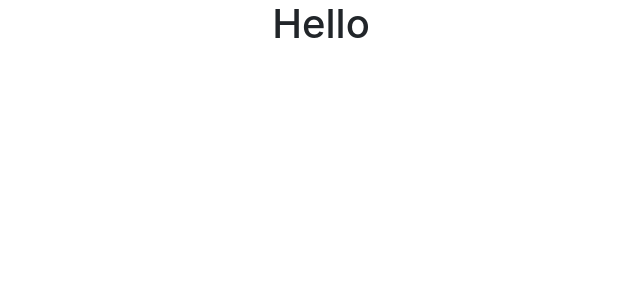
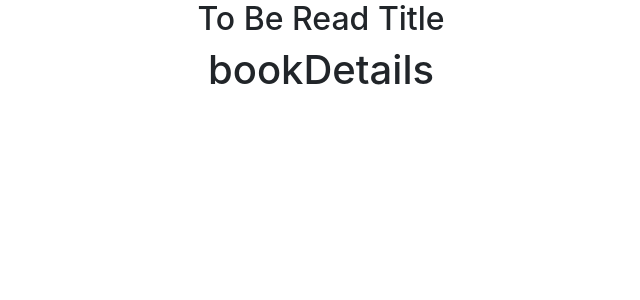
Before and after one commit to anniearcher123/The-Last-Chapter, a React (Create React App) app in the folder tbr-react-project/: page /book/1 in a window 1280 px wide. Shown: the top 300 px of the page, without its empty margins (319-959 px from the left). Built offline with nearby package versions, Linux system fonts and the light colour scheme.

Commit message:
Added components and routes

```diff
--- a/tbr-react-project/src/App.js
+++ b/tbr-react-project/src/App.js
@@ -1,9 +1,20 @@
+import { BrowserRouter as Router, Routes, Route } from 'react-router-dom';
 import './App.css';
+import Header from "./containers/header";
+import BookListing from './containers/book-listing';
+import BookDetails from './containers/book-details';
 
 function App() {
   return (
     <div className="App">
-      <h1>Hello</h1>
+      <Router>
+        <Header />
+        <Routes>
+          <Route path="/" exact element={<BookListing/>} />
+          <Route path="/book/:bookId" exact element={<BookDetails/>} />
+          <Route>404 Not Found</Route>
+        </Routes>
+      </Router>
     </div>
   );
 }
--- /dev/null
+++ b/tbr-react-project/src/containers/book-details.js
@@ -0,0 +1,11 @@
+import React from 'react';
+
+const bookDetails = () => {
+    return(
+        <div>
+            <h1>bookDetails</h1>
+        </div>
+    )
+}
+
+export default bookDetails;
--- /dev/null
+++ b/tbr-react-project/src/containers/book-listing.js
@@ -0,0 +1,11 @@
+import React from 'react';
+
+const bookListing = () => {
+    return(
+        <div>
+            <h1>bookListing</h1>
+        </div>
+    )
+}
+
+export default bookListing;
--- /dev/null
+++ b/tbr-react-project/src/containers/header.js
@@ -0,0 +1,13 @@
+import React from 'react';
+
+const Header = () => {
+    return (
+        <div>
+            <div>
+            <   h2>To Be Read Title</h2>
+            </div>
+        </div>
+    )
+}
+
+export default Header
--- a/tbr-react-project/src/index.js
+++ b/tbr-react-project/src/index.js
@@ -1,11 +1,15 @@
 import React from 'react';
 import ReactDOM from 'react-dom/client';
 import './index.css';
+import {Provider} from 'react-redux';
 import App from './App';
+import store from './redux/store';
 
 const root = ReactDOM.createRoot(document.getElementById('root'));
 root.render(
   <React.StrictMode>
+    <Provider store={store}>
     <App />
+    </Provider>
   </React.StrictMode>
 );
--- a/tbr-react-project/src/redux/reducers/bookReducer.js
+++ b/tbr-react-project/src/redux/reducers/bookReducer.js
@@ -9,7 +9,7 @@ const initialState = {
         },
     ]
 }
-export const bookReducer = (state, {type, payload}) => {
+export const bookReducer = (state = initialState, {type, payload}) => {
     switch(type) {
         case ActionTypes.SET_BOOKS:
             return state;
--- a/tbr-react-project/src/redux/reducers/index.js
+++ b/tbr-react-project/src/redux/reducers/index.js
@@ -1,6 +1,8 @@
-import {combinedReducers} from 'redux';
+import { combineReducers } from 'redux';
 import { bookReducer } from './bookReducer';
 
-const reducers = combinedReducers({
+const reducers = combineReducers({
     allBooks: bookReducer,
 })
+
+export default reducers;
--- a/tbr-react-project/src/redux/store.js
+++ b/tbr-react-project/src/redux/store.js
@@ -1,6 +1,6 @@
 import { createStore } from 'redux';
 import reducers from "./reducers/index";
 
-const store = createStore(reducers, {});
+const store = createStore(reducers, {},  window.__REDUX_DEVTOOLS_EXTENSION__ && window.__REDUX_DEVTOOLS_EXTENSION__());
 
 export default store;
```
Also changed, not shown: tbr-react-project/src/containers/book-component.js (added, +11 -0 lines).
